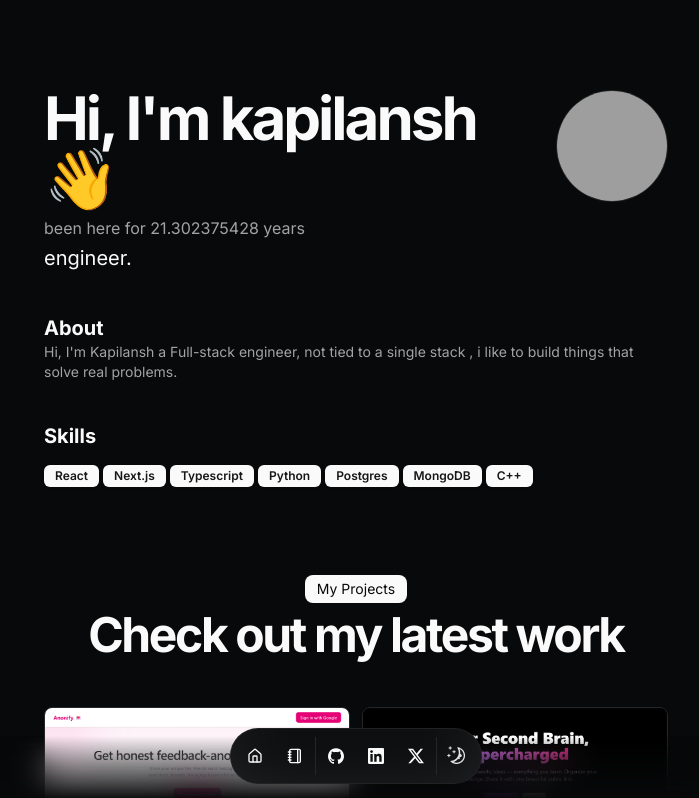
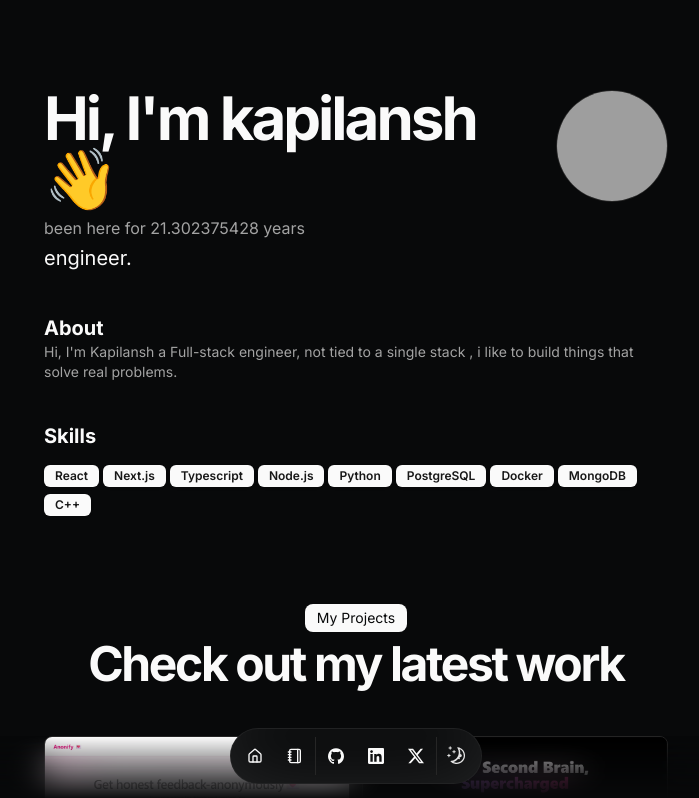
Before and after one commit to kapilansh-10/portfolio, a Next.js app: page / in a window 1280 px wide. Shown: the top 798 px of the page, without its empty margins (284-983 px from the left). Built offline with nearby package versions, Linux system fonts and the light colour scheme; grey boxes are pictures that could not be loaded.

Commit message:
Update resume data to include Node.js and Docker, and correct Postgres to PostgreSQL

```diff
--- a/src/data/resume.tsx
+++ b/src/data/resume.tsx
@@ -17,8 +17,10 @@ export const DATA = {
     "React",
     "Next.js",
     "Typescript",
+    "Node.js",
     "Python",
-    "Postgres",
+    "PostgreSQL",
+    "Docker",
     "MongoDB",
     "C++"
   ],
```
